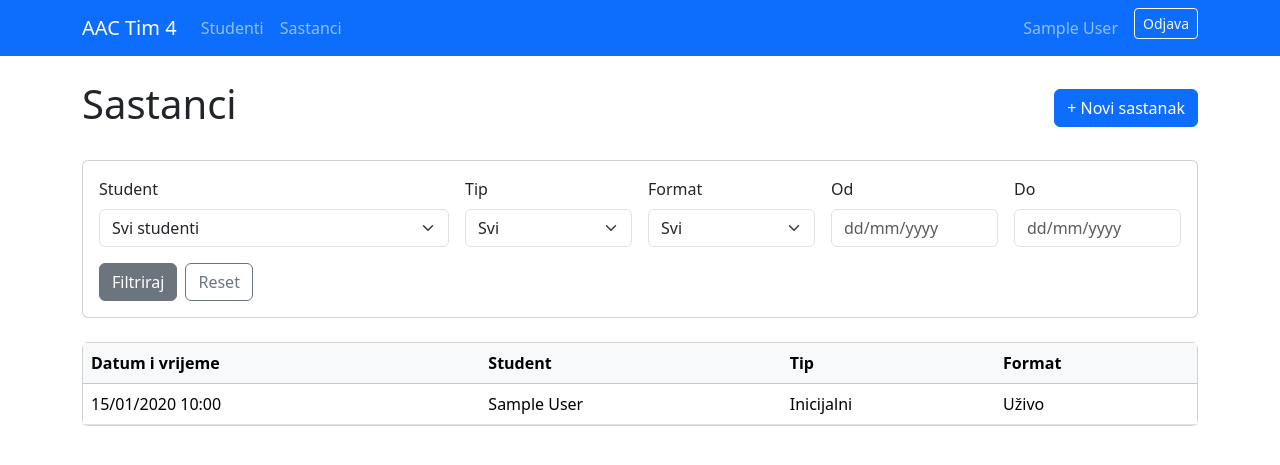
After one commit to SlavicPixel/aac-tim4, a Django app: page /meetings/ in a window 1280 px wide. The commit adds this page. Shown: the top 465 px of the page. Run offline with Django 5.2, Linux system fonts and the light colour scheme; a user stored in the database is signed in; tables that the repository leaves empty hold one stand-in row (values such as "Sample post").

Commit message:
feat(core): add meeting list and detail views with student-specific meeting history

```diff
--- /dev/null
+++ b/core/templates/core/meeting_list.html
@@ -0,0 +1,116 @@
+{% extends 'base.html' %}
+{% load static %}
+
+{% block title %}Sastanci – AAC Tim 4{% endblock %}
+
+{% block content %}
+<div class="d-flex justify-content-between align-items-center mb-4">
+    <h1>Sastanci</h1>
+    <a href="{% url 'core:meeting_create' %}" class="btn btn-primary">
+        + Novi sastanak
+    </a>
+</div>
+
+<div class="card mb-4">
+    <div class="card-body">
+        <form method="get" class="row g-3">
+            <div class="col-md-4">
+                <label for="student" class="form-label">Student</label>
+                <select class="form-select" id="student" name="student">
+                    <option value="">Svi studenti</option>
+                    {% for s in students %}
+                        <option value="{{ s.pk }}" {% if selected_student == s.pk|stringformat:"s" %}selected{% endif %}>
+                            {{ s.full_name }}
+                        </option>
+                    {% endfor %}
+                </select>
+            </div>
+            <div class="col-md-2">
+                <label for="type" class="form-label">Tip</label>
+                <select class="form-select" id="type" name="type">
+                    <option value="">Svi</option>
+                    {% for value, label in type_choices %}
+                        <option value="{{ value }}" {% if selected_type == value %}selected{% endif %}>{{ label }}</option>
+                    {% endfor %}
+                </select>
+            </div>
+            <div class="col-md-2">
+                <label for="format" class="form-label">Format</label>
+                <select class="form-select" id="format" name="format">
+                    <option value="">Svi</option>
+                    {% for value, label in format_choices %}
+                        <option value="{{ value }}" {% if selected_format == value %}selected{% endif %}>{{ label }}</option>
+                    {% endfor %}
+                </select>
+            </div>
+            <div class="col-md-2">
+                <label for="date_from" class="form-label">Od</label>
+                <input type="text" class="form-control" id="date_from" name="date_from" value="{{ date_from }}" placeholder="dd/mm/yyyy">
+            </div>
+            <div class="col-md-2">
+                <label for="date_to" class="form-label">Do</label>
+                <input type="text" class="form-control" id="date_to" name="date_to" value="{{ date_to }}" placeholder="dd/mm/yyyy">
+            </div>
+            <div class="col-md-12 d-flex gap-2">
+                <button type="submit" class="btn btn-secondary">Filtriraj</button>
+                <a href="{% url 'core:meeting_list' %}" class="btn btn-outline-secondary">Reset</a>
+            </div>
+        </form>
+    </div>
+</div>
+
+{% if meetings %}
+    <div class="card">
+        <div class="table-responsive">
+            <table class="table table-hover mb-0">
+                <thead class="table-light">
+                    <tr>
+                        <th>Datum i vrijeme</th>
+                        <th>Student</th>
+                        <th>Tip</th>
+                        <th>Format</th>
+                    </tr>
+                </thead>
+                <tbody>
+                    {% for meeting in meetings %}
+                        <tr class="clickable-row" data-href="{% url 'core:meeting_detail' meeting.pk %}">
+                            <td>{{ meeting.date_time|date:"d/m/Y H:i" }}</td>
+                            <td>{{ meeting.student.full_name }}</td>
+                            <td>{{ meeting.get_type_display }}</td>
+                            <td>{{ meeting.get_format_display }}</td>
+                        </tr>
+                    {% endfor %}
+                </tbody>
+            </table>
+        </div>
+    </div>
+
+    {% if is_paginated %}
+        <nav class="mt-3">
+            <ul class="pagination justify-content-center">
+                {% if page_obj.has_previous %}
+                    <li class="page-item">
+                        <a class="page-link" href="?page={{ page_obj.previous_page_number }}">Prethodna</a>
+                    </li>
+                {% endif %}
+                <li class="page-item active">
+                    <span class="page-link">{{ page_obj.number }} / {{ page_obj.paginator.num_pages }}</span>
+                </li>
+                {% if page_obj.has_next %}
+                    <li class="page-item">
+                        <a class="page-link" href="?page={{ page_obj.next_page_number }}">Sljedeća</a>
+                    </li>
+                {% endif %}
+            </ul>
+        </nav>
+    {% endif %}
+{% else %}
+    <div class="alert alert-info">
+        Nema sastanaka koji odgovaraju filterima.
+    </div>
+{% endif %}
+{% endblock %}
+
+{% block extra_js %}
+<script src="{% static 'core/js/clickable_rows.js' %}"></script>
+{% endblock %}
--- a/core/templates/core/student_list.html
+++ b/core/templates/core/student_list.html
@@ -114,5 +114,5 @@
 {% endblock %}
 
 {% block extra_js %}
-<script src="{% static 'core/js/student_list.js' %}"></script>
+<script src="{% static 'core/js/clickable_rows.js' %}"></script>
 {% endblock %}
--- a/core/urls.py
+++ b/core/urls.py
@@ -15,6 +15,8 @@ urlpatterns = [
     path('students/<int:student_pk>/documents/upload/', views.DocumentUploadView.as_view(), name='document_upload'),
     path('documents/<int:pk>/delete/', views.DocumentDeleteView.as_view(), name='document_delete'),
 
+    path('meetings/', views.MeetingListView.as_view(), name='meeting_list'),
     path('meetings/new/', views.MeetingCreateView.as_view(), name='meeting_create'),
+    path('meetings/<int:pk>/', views.MeetingDetailView.as_view(), name='meeting_detail'),
     path('students/<int:student_pk>/meetings/new/', views.MeetingCreateView.as_view(), name='meeting_create_for_student'),
 ]
--- a/core/views.py
+++ b/core/views.py
@@ -250,3 +250,74 @@ class MeetingCreateView(CounselorRequiredMixin, CreateView):
             context['cancel_url'] = reverse('core:dashboard')
 
         return context
+
+class MeetingListView(CounselorRequiredMixin, ListView):
+    model = Meeting
+    template_name = 'core/meeting_list.html'
+    context_object_name = 'meetings'
+    paginate_by = 20
+
+    def get_queryset(self):
+        queryset = Meeting.objects.filter(
+            counselor=self.request.user.counselor_profile,
+            is_active=True
+        ).select_related('student')
+
+        student_id = self.request.GET.get('student', '').strip()
+        meeting_type = self.request.GET.get('type', '').strip()
+        meeting_format = self.request.GET.get('format', '').strip()
+        date_from = self.request.GET.get('date_from', '').strip()
+        date_to = self.request.GET.get('date_to', '').strip()
+
+        if student_id:
+            queryset = queryset.filter(student_id=student_id)
+
+        if meeting_type:
+            queryset = queryset.filter(type=meeting_type)
+
+        if meeting_format:
+            queryset = queryset.filter(format=meeting_format)
+
+        if date_from:
+            try:
+                from datetime import datetime
+                parsed_date = datetime.strptime(date_from, '%d/%m/%Y')
+                queryset = queryset.filter(date_time__date__gte=parsed_date.date())
+            except ValueError:
+                pass
+
+        if date_to:
+            try:
+                from datetime import datetime
+                parsed_date = datetime.strptime(date_to, '%d/%m/%Y')
+                queryset = queryset.filter(date_time__date__lte=parsed_date.date())
+            except ValueError:
+                pass
+
+        return queryset
+
+    def get_context_data(self, **kwargs):
+        context = super().get_context_data(**kwargs)
+        context['students'] = Student.objects.filter(
+            counselors=self.request.user.counselor_profile,
+            is_active=True
+        )
+        context['type_choices'] = Meeting.TYPE_CHOICES
+        context['format_choices'] = Meeting.FORMAT_CHOICES
+        context['selected_student'] = self.request.GET.get('student', '')
+        context['selected_type'] = self.request.GET.get('type', '')
+        context['selected_format'] = self.request.GET.get('format', '')
+        context['date_from'] = self.request.GET.get('date_from', '')
+        context['date_to'] = self.request.GET.get('date_to', '')
+        return context
+
+
+class MeetingDetailView(CounselorRequiredMixin, DetailView):
+    model = Meeting
+    template_name = 'core/meeting_detail.html'
+    context_object_name = 'meeting'
+
+    def get_queryset(self):
+        return Meeting.objects.filter(
+            counselor=self.request.user.counselor_profile
+        ).select_related('student', 'counselor__user')
--- a/templates/partials/navbar.html
+++ b/templates/partials/navbar.html
@@ -5,6 +5,7 @@
         <div class="navbar-nav">
             {% if user.counselor_profile %}
                 <a class="nav-link" href="{% url 'core:student_list' %}">Studenti</a>
+                <a class="nav-link" href="{% url 'core:meeting_list' %}">Sastanci</a>
             {% endif %}
         </div>
 
```
Also changed, not shown: core/templates/core/meeting_detail.html (added, +42 -0 lines), core/templates/core/student_detail.html (+42 -1 lines), core/static/core/js/clickable_rows.js (renamed from core/static/core/js/student_list.js).
